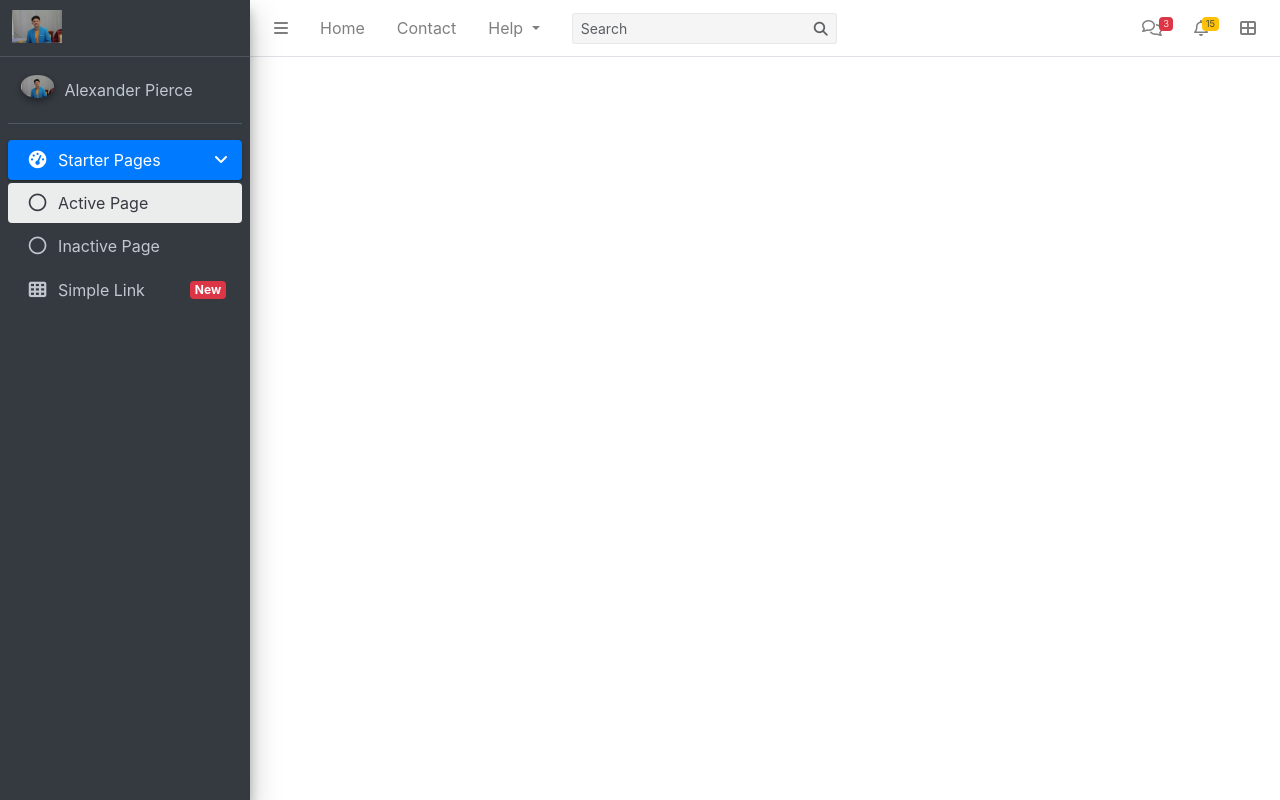
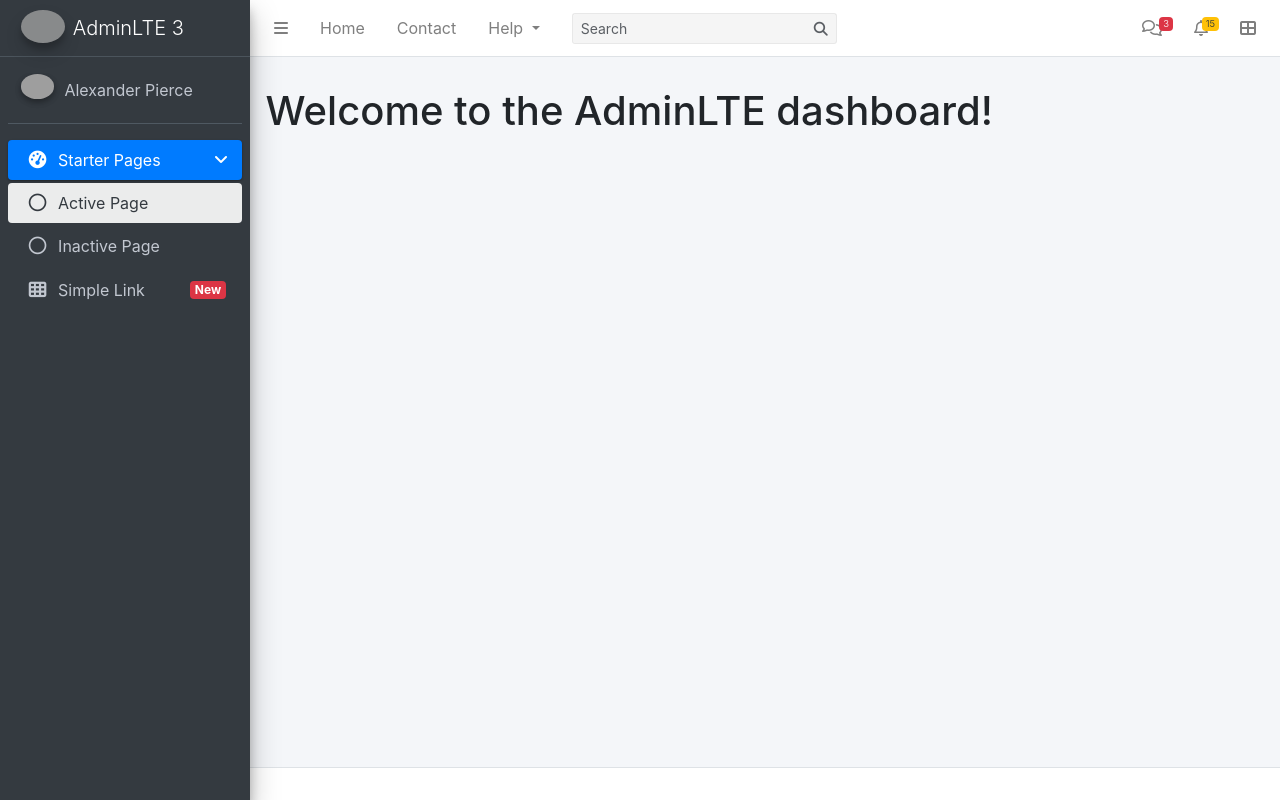
Before and after one commit to m1ch93l/adminlte-bscs3, a PHP site: page / in a window 1280 px wide. Run offline with PHP 8.4, Linux system fonts and the light colour scheme; some libraries are stand-ins or nearby versions; grey boxes are pictures that could not be loaded.

Commit message:
Add main content

```diff
--- a/index.php
+++ b/index.php
@@ -16,71 +16,20 @@
     <link rel="stylesheet" href="https://cdn.jsdelivr.net/npm/admin-lte@3.2/dist/css/adminlte.min.css">
 </head>
 <body>
-    <!-- Sidebar -->
-    <!-- Main Sidebar Container -->
-    <aside class="main-sidebar sidebar-dark-primary elevation-4">
-    <!-- Brand Logo -->
-    <a href="#" class="brand-link logo-switch">
-        <img src="memyself.jpg" alt="AdminLTE Docs Logo Small" class="brand-image-xl logo-xs">
-        <img src="memyself.jpg" alt="AdminLTE Docs Logo Large" class="brand-image-xs logo-xl" style="left: 12px">
-    </a>
+    <!-- The layout consists of four major parts:
 
-    <!-- Sidebar -->
-    <div class="sidebar">
-        <!-- Sidebar user panel (optional) -->
-        <div class="user-panel mt-3 pb-3 mb-3 d-flex">
-        <div class="image">
-            <img src="memyself.jpg" class="img-circle elevation-2" alt="User Image">
+    1. Wrapper .wrapper. A div that wraps the whole site.
+    2. Main Header .main-header. Contains the logo and navbar.
+    3. Main Sidebar .main-sidebar. Contains the sidebar user panel, search form and menu.
+    4. Content .content-wrapper. Contains the page header and content. -->
+
+    <!-- .wrapper. -->
+    <div class="wrapper">
+    <!-- Preloader -->
+        <div class="preloader">
+            <img src="dist/img/AdminLTELogo.png" alt="AdminLTELogo" height="60" width="60">
         </div>
-        <div class="info">
-            <a href="#" class="d-block">Alexander Pierce</a>
-        </div>
-        </div>
-
-        <!-- Sidebar Menu -->
-        <nav class="mt-2">
-        <ul class="nav nav-pills nav-sidebar flex-column" data-widget="treeview" role="menu">
-            <!-- Add icons to the links using the .nav-icon class
-                with font-awesome or any other icon font library -->
-            <li class="nav-item menu-open">
-            <a href="#" class="nav-link active">
-                <i class="nav-icon fas fa-tachometer-alt"></i>
-                <p>
-                Starter Pages
-                <i class="right fas fa-angle-left"></i>
-                </p>
-            </a>
-            <ul class="nav nav-treeview">
-                <li class="nav-item">
-                <a href="#" class="nav-link active">
-                    <i class="far fa-circle nav-icon"></i>
-                    <p>Active Page</p>
-                </a>
-                </li>
-                <li class="nav-item">
-                <a href="#" class="nav-link">
-                    <i class="far fa-circle nav-icon"></i>
-                    <p>Inactive Page</p>
-                </a>
-                </li>
-            </ul>
-            </li>
-            <li class="nav-item">
-            <a href="#" class="nav-link">
-                <i class="nav-icon fas fa-th"></i>
-                <p>
-                Simple Link
-                <span class="right badge badge-danger">New</span>
-                </p>
-            </a>
-            </li>
-        </ul>
-        </nav>
-        <!-- /.sidebar-menu -->
-    </div>
-    <!-- /.sidebar -->
-    </aside>
-    <!-- Main Header -->
+        <!-- .main-header -->
         <!-- Navbar -->
         <nav class="main-header navbar navbar-expand navbar-white navbar-light">
         <!-- Left navbar links -->
@@ -213,5 +162,101 @@
         </ul>
         </nav>
         <!-- /.navbar -->
+
+        <!-- .main-sidebar. -->
+        <!-- Main Sidebar Container -->
+        <aside class="main-sidebar sidebar-dark-primary elevation-4">
+        <!-- Brand Logo -->
+        <a href="index3.html" class="brand-link">
+            <img src="dist/img/AdminLTELogo.png" alt="AdminLTE Logo" class="brand-image img-circle elevation-3"
+                style="opacity: .8">
+            <span class="brand-text font-weight-light">AdminLTE 3</span>
+        </a>
+
+        <!-- Sidebar -->
+        <div class="sidebar">
+            <!-- Sidebar user panel (optional) -->
+            <div class="user-panel mt-3 pb-3 mb-3 d-flex">
+            <div class="image">
+                <img src="dist/img/user2-160x160.jpg" class="img-circle elevation-2" alt="User Image">
+            </div>
+            <div class="info">
+                <a href="#" class="d-block">Alexander Pierce</a>
+            </div>
+            </div>
+
+            <!-- Sidebar Menu -->
+            <nav class="mt-2">
+            <ul class="nav nav-pills nav-sidebar flex-column" data-widget="treeview" role="menu">
+                <!-- Add icons to the links using the .nav-icon class
+                    with font-awesome or any other icon font library -->
+                <li class="nav-item menu-open">
+                <a href="#" class="nav-link active">
+                    <i class="nav-icon fas fa-tachometer-alt"></i>
+                    <p>
+                    Starter Pages
+                    <i class="right fas fa-angle-left"></i>
+                    </p>
+                </a>
+                <ul class="nav nav-treeview">
+                    <li class="nav-item">
+                    <a href="#" class="nav-link active">
+                        <i class="far fa-circle nav-icon"></i>
+                        <p>Active Page</p>
+                    </a>
+                    </li>
+                    <li class="nav-item">
+                    <a href="#" class="nav-link">
+                        <i class="far fa-circle nav-icon"></i>
+                        <p>Inactive Page</p>
+                    </a>
+                    </li>
+                </ul>
+                </li>
+                <li class="nav-item">
+                <a href="#" class="nav-link">
+                    <i class="nav-icon fas fa-th"></i>
+                    <p>
+                    Simple Link
+                    <span class="right badge badge-danger">New</span>
+                    </p>
+                </a>
+                </li>
+            </ul>
+            </nav>
+            <!-- /.sidebar-menu -->
+        </div>
+        <!-- /.sidebar -->
+        </aside>
+
+        <!-- .main-content. and .footer.-->
+        <!-- Content Wrapper. Contains page content -->
+        <div class="content-wrapper">
+            <!-- Content Header (Page header) -->
+            <div class="content-header">
+                <div class="container-fluid">
+                    <!-- Your content header goes here -->
+                </div>
+            </div>
+
+            <!-- Main content -->
+            <section class="content">
+                <div class="container-fluid">
+                    <!-- Your main content goes here -->
+                    <h1>Welcome to the AdminLTE dashboard!</h1>
+                    <!-- You can add more HTML elements, charts, tables, etc., for your main content -->
+                </div>
+            </section>
+            <!-- /.content -->
+        </div>
+        <!-- /.content-wrapper -->
+
+        <!-- Main Footer -->
+        <footer class="main-footer">
+            <!-- Your footer content goes here -->
+        </footer>
+
+    </div>
+
 </body>
 </html>
```
Lines whose indentation alone changed are shown as unchanged.
